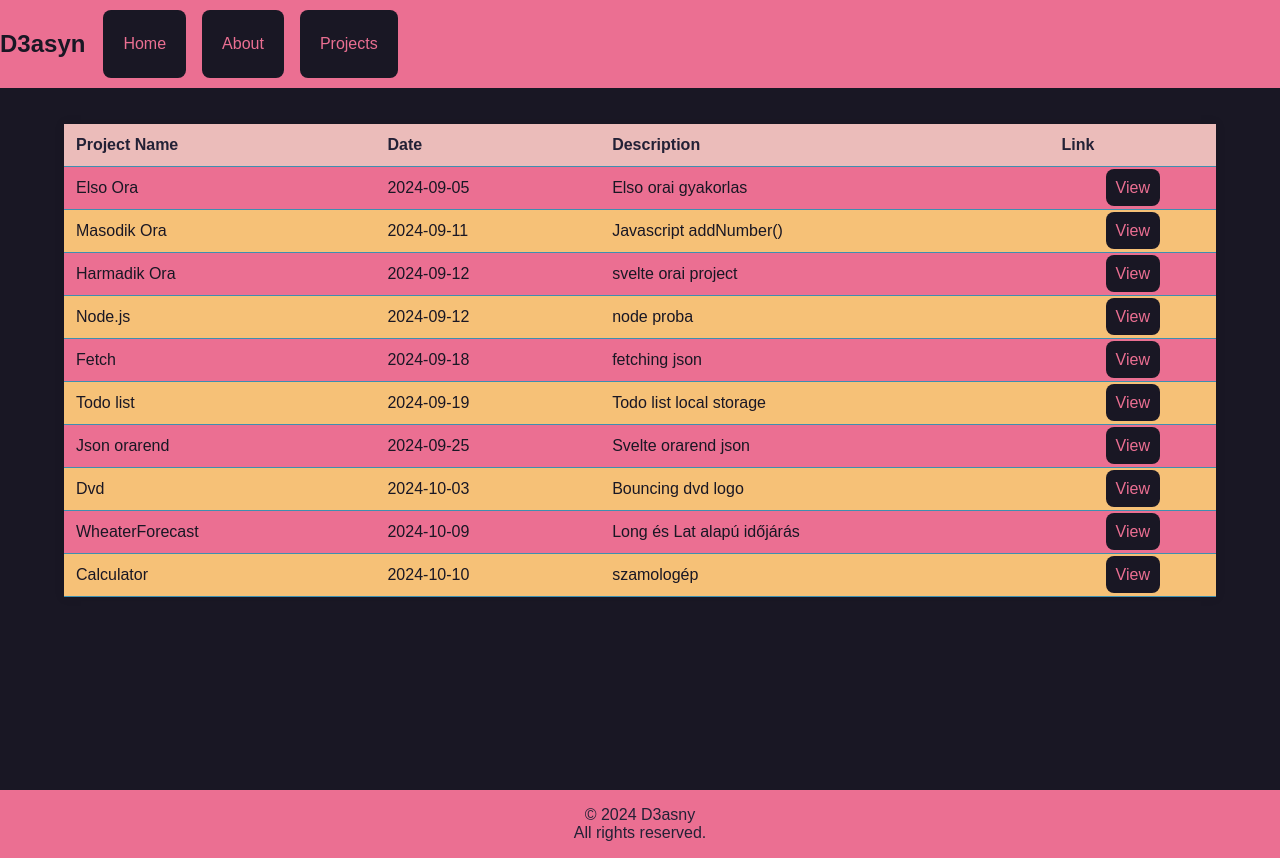
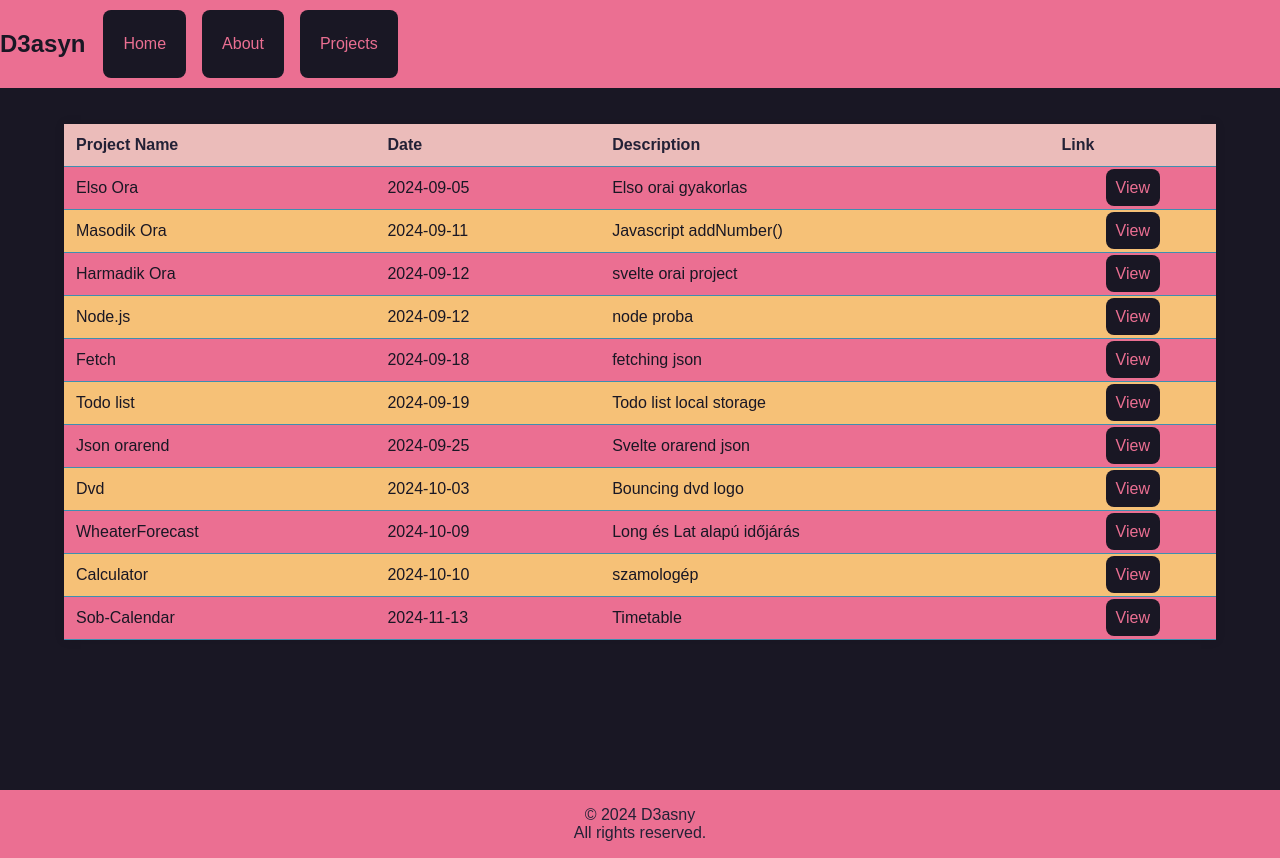
Before and after one commit to D3asyn/Portfolio, a SvelteKit app: page /projects in a window 1280 px wide. Built offline with nearby package versions, Linux system fonts and the light colour scheme.

Commit message:
Update +page.svelte

```diff
--- a/src/routes/projects/+page.svelte
+++ b/src/routes/projects/+page.svelte
@@ -59,6 +59,12 @@
 			desc: 'szamologép',
 			date: '2024-10-10',
 			link: 'https://d3asyn.github.io/Calculator/'
+		},
+		{
+			name: 'Sob-Calendar',
+			desc: 'Timetable',
+			date: '2024-11-13',
+			link: 'https://sob-calendar.vercel.app'
 		}
 ];
 
```
